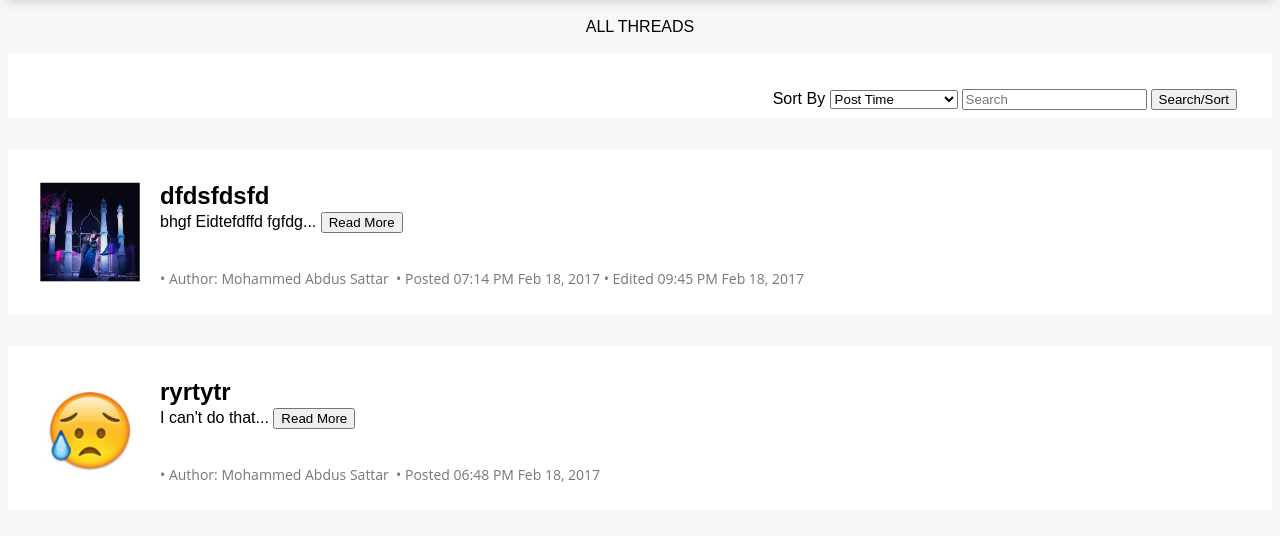
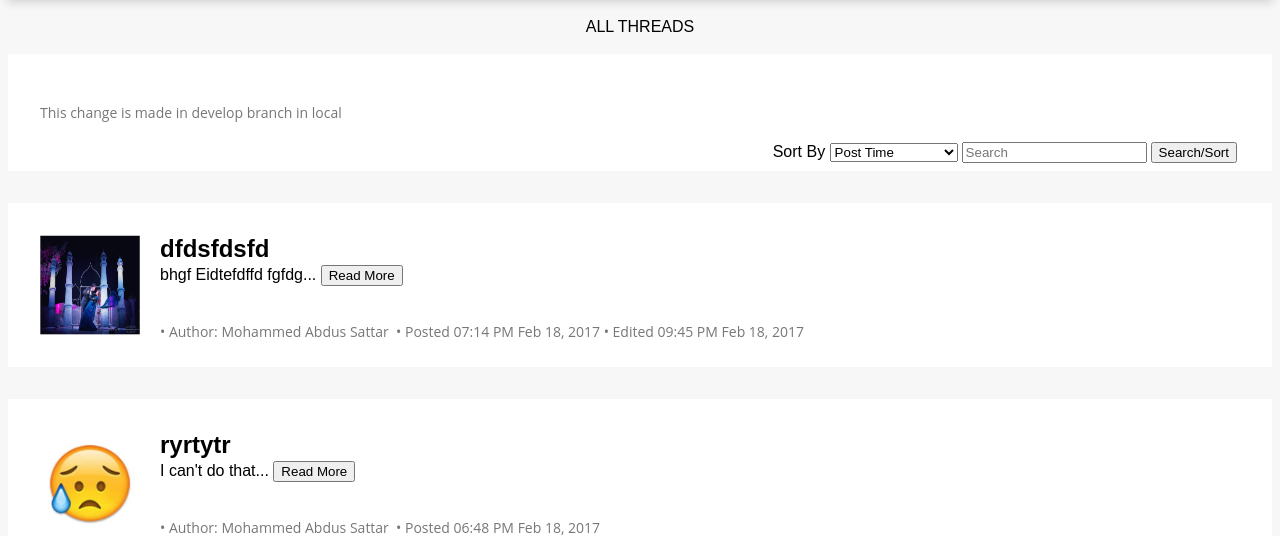
Before and after one commit to shohaglive/SampleBlogProject, a PHP site: page / in a window 1280 px wide. Shown: the part 82-618 px from the top of the page. Run offline with PHP 8.4, Linux system fonts and the light colour scheme; data comes from the database, SQL or seed files in the repository.

Commit message:
First change in index page

```diff
--- a/index.php
+++ b/index.php
@@ -31,6 +31,9 @@ $data = $control->getThread($search, $sort)
 <div class="wthree">
     <form name="search" method="post" action="">
         <table style="float: right">
+            <p>
+                This change is made in develop branch in local
+            </p>
             <tr>
                 <td><label>Sort By</label>
                     <select name="sort">
```
